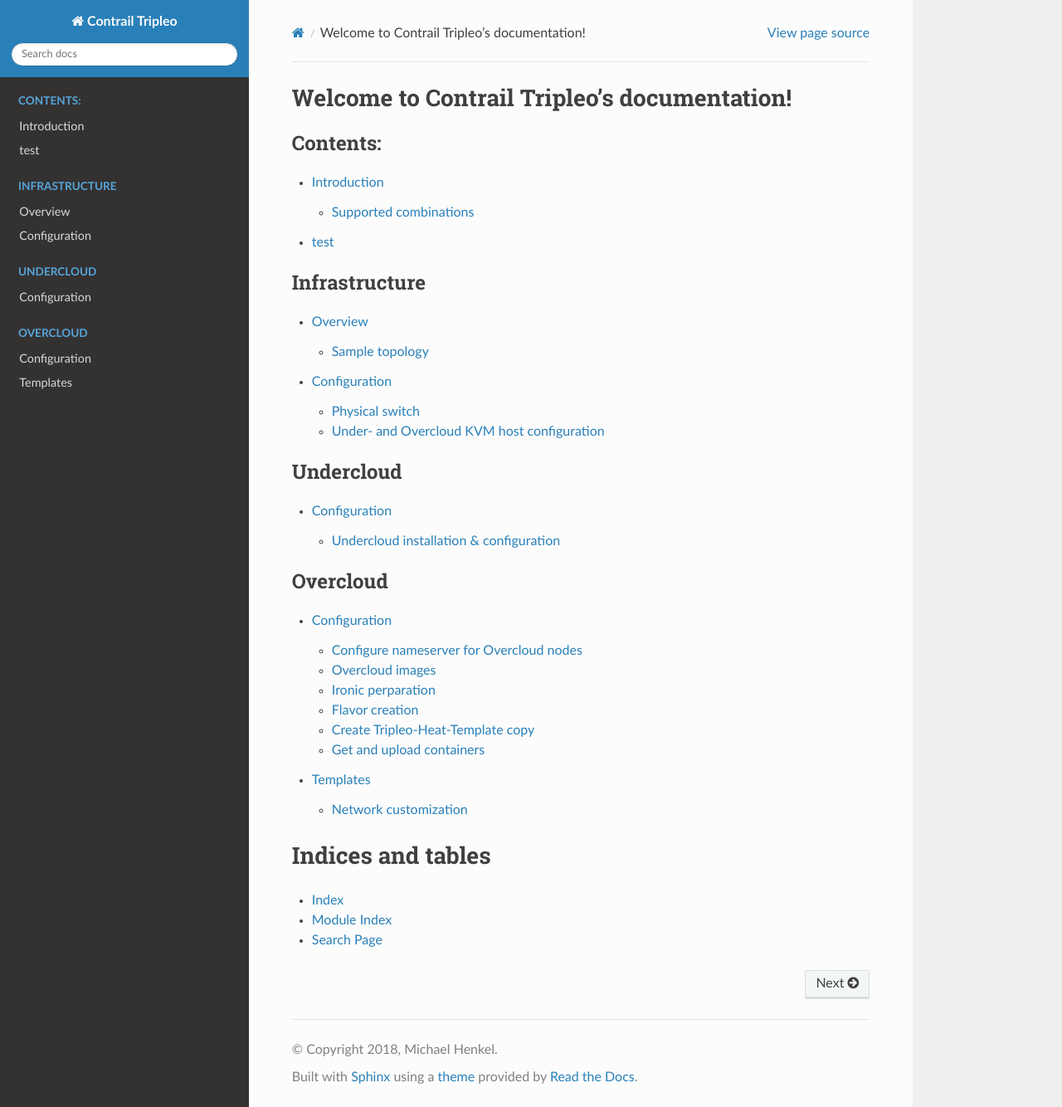
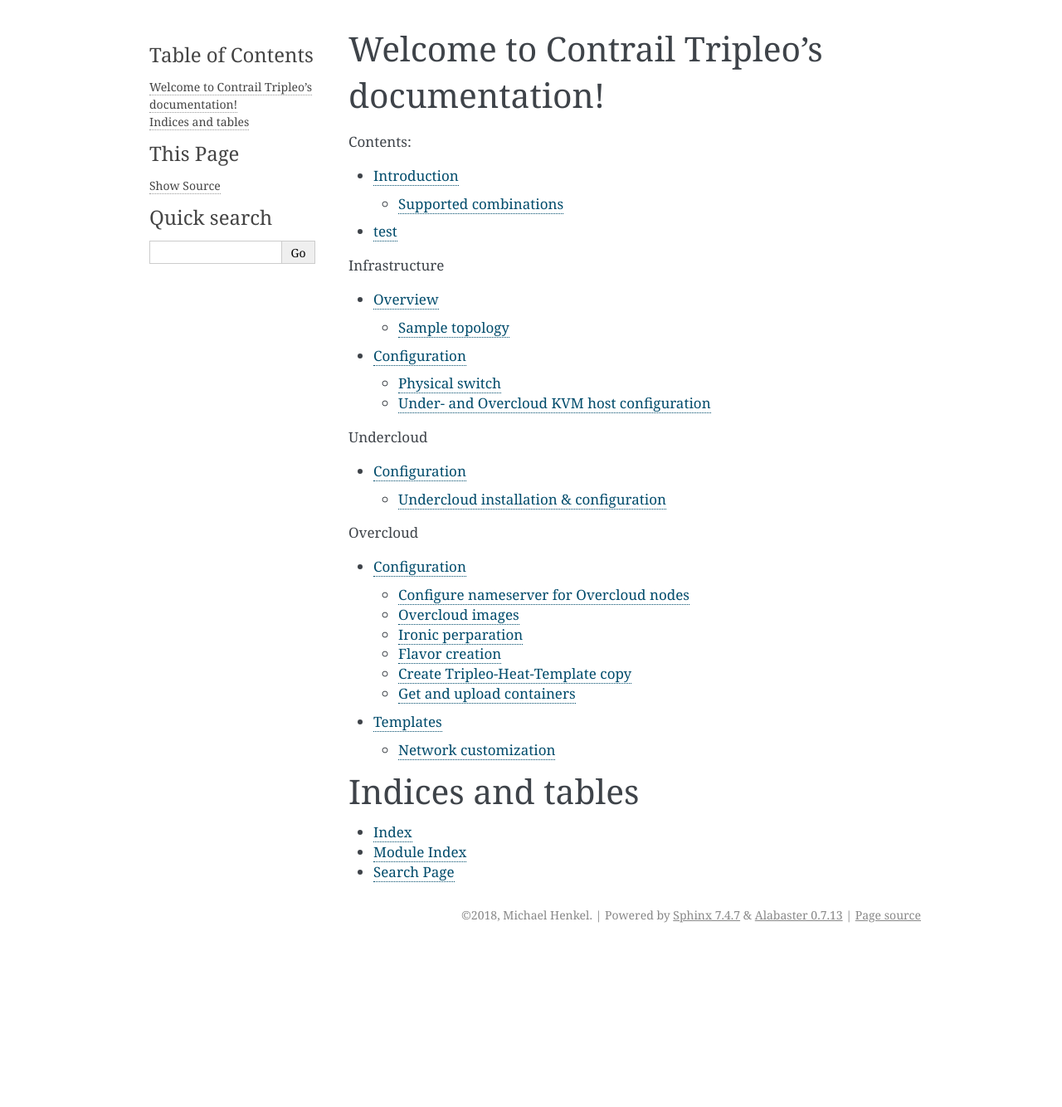
Before and after one commit to michaelhenkel/contrail-tripleo-docu, a Sphinx documentation site: the page built from docs/index.rst, in a window 1280 px wide and 1334 px high. Shown: the whole window at 83% size. Built offline with Sphinx 7.4.7, drawn with Linux system fonts in a browser that asks for light colours.

```diff
--- a/docs/conf.py
+++ b/docs/conf.py
@@ -15,6 +15,8 @@
 # import os
 # import sys
 # sys.path.insert(0, os.path.abspath('.'))
+import sys, os
+import sphinx_rtd_theme
 
 
 # -- Project information -----------------------------------------------------
@@ -39,6 +41,7 @@
 # ones.
 extensions = [
     'sphinx.ext.githubpages',
+    'sphinx.ext.intersphinx'
 ]
 
 # Add any paths that contain templates here, relative to this directory.
@@ -76,7 +79,7 @@
 # a list of builtin themes.
 #
 #html_theme = 'alabaster'
-html_theme = 'sphinx_rtd_theme'
+#html_theme = 'sphinx_rtd_theme'
 
 # Theme options are theme-specific and customize the look and feel of a theme
 # further.  For a list of options available for each theme, see the
```
Also changed, not shown: 16 other files.
